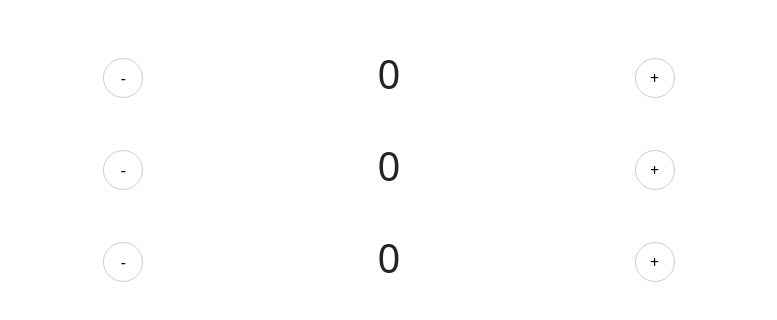
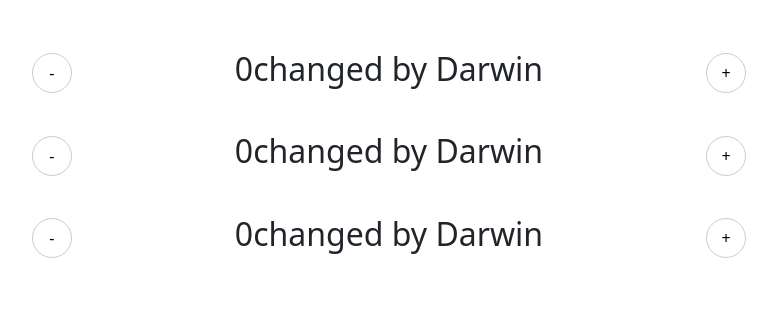
Before and after one commit to dadaisthelimit/React-Demo, a React (Create React App) app: page / in a window 1280 px wide. Shown: the top 320 px of the page, without its empty margins (251-1028 px from the left). Built offline with nearby package versions, Linux system fonts and the light colour scheme.

Commit message:
edit line 20

```diff
--- a/src/components/CounterCard/CounterCard.js
+++ b/src/components/CounterCard/CounterCard.js
@@ -17,7 +17,7 @@ const CounterCard = () => {
 	return (
 		<div className="counter-card">
 			<button className="counter-card__button" onClick={() => {decrement()}}>-</button>
-			<h1>{count}</h1>
+			<h2>{count}changed by Darwin</h2>
 			<button className="counter-card__button" onClick={() => {increment()}}>+</button>
 		</div>
 	);
```
